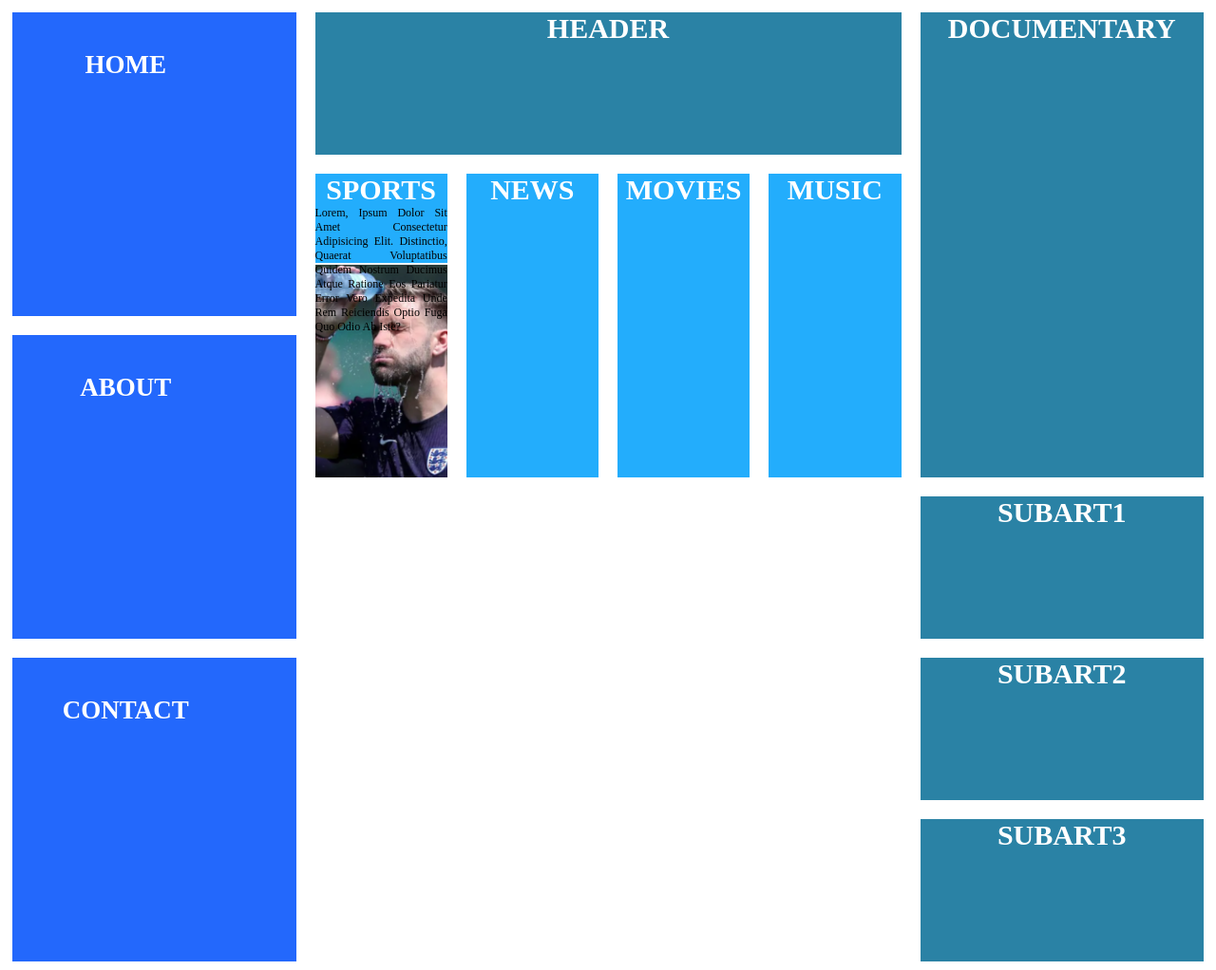
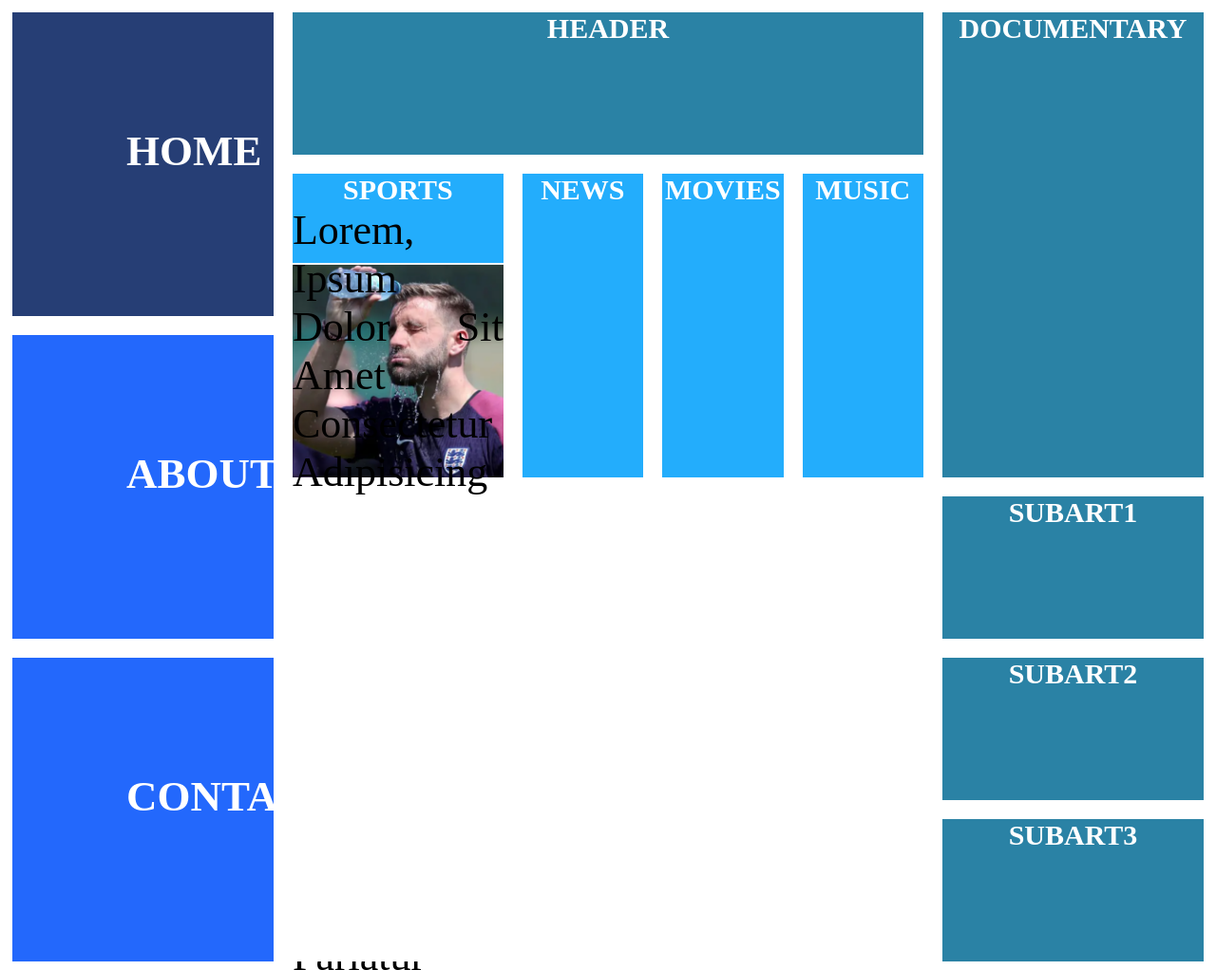
Before and after one commit to luap-trams/week5, a plain HTML site: page practice/practice.html in a window 1280 px wide. Shown: the top 1022 px of the page at 95% size. Drawn offline with Linux system fonts and the light colour scheme.

Commit message:
style: add paragraph to footer

```diff
--- a/practice/practice.css
+++ b/practice/practice.css
@@ -1,6 +1,6 @@
 main *
 {
-    margin: 0;
+   margin: 0;
 
 }
 section
@@ -38,15 +38,15 @@ main
     ;
     gap: 20px;
     text-transform: uppercase;
-    padding: 40px;
-    font-size: 18px;
+    padding: 120px;
+    font-size: 30px;
     color: white;
     text-align: center;
 }
 
 p
 {
-    font-size: 12px;
+    font-size: 44px;
     text-align: justify;
     text-transform:capitalize;
 }
@@ -58,7 +58,7 @@ h2
 section:nth-of-type(1)
 {
     grid-area: 1/1/3/3;
-    background-color: #2368FC;
+    background-color: #263e75;
 }
 section:nth-of-type(2)
 {
--- a/practice/practice.html
+++ b/practice/practice.html
@@ -69,12 +69,14 @@
             </section>
             <section>
                 <h2>footer</h2>
+                <p> Thank you for your help</p>
             </section>
             <section>
                 <h2>subart4</h2>
             </section>
             <section>
                 <h2>subart5</h2>
+
             </section>
         </main>
 
```
